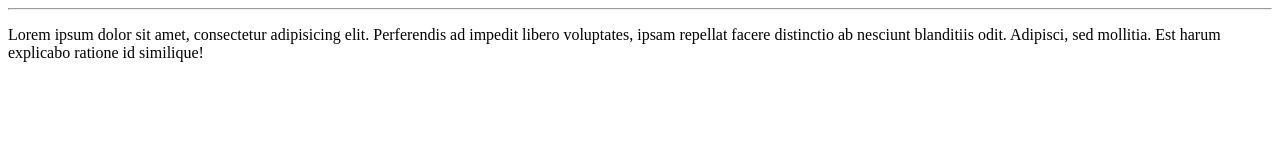
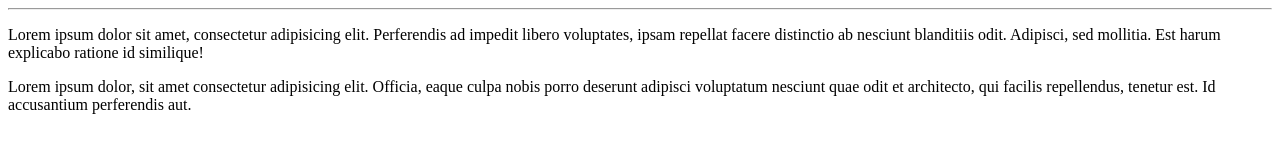
Before and after one commit to Leo-fuchs2008/Ola-Mundo, a plain HTML site: page site-exemplo/index.html in a window 1280 px wide. Drawn offline with Linux system fonts and the light colour scheme.

Commit message:
Adiconei um paragrafo

```diff
--- a/site-exemplo/index.html
+++ b/site-exemplo/index.html
@@ -9,6 +9,7 @@
     Perferendis ad impedit libero voluptates, ipsam repellat
     facere distinctio ab nesciunt blanditiis
     odit. Adipisci, sed mollitia. Est harum explicabo ratione id similique!</p>
+    <p>Lorem ipsum dolor, sit amet consectetur adipisicing elit. Officia, eaque culpa nobis porro deserunt adipisci voluptatum nesciunt quae odit et architecto, qui facilis repellendus, tenetur est. Id accusantium perferendis aut.</p>
 </head>
 <body>
 
```
